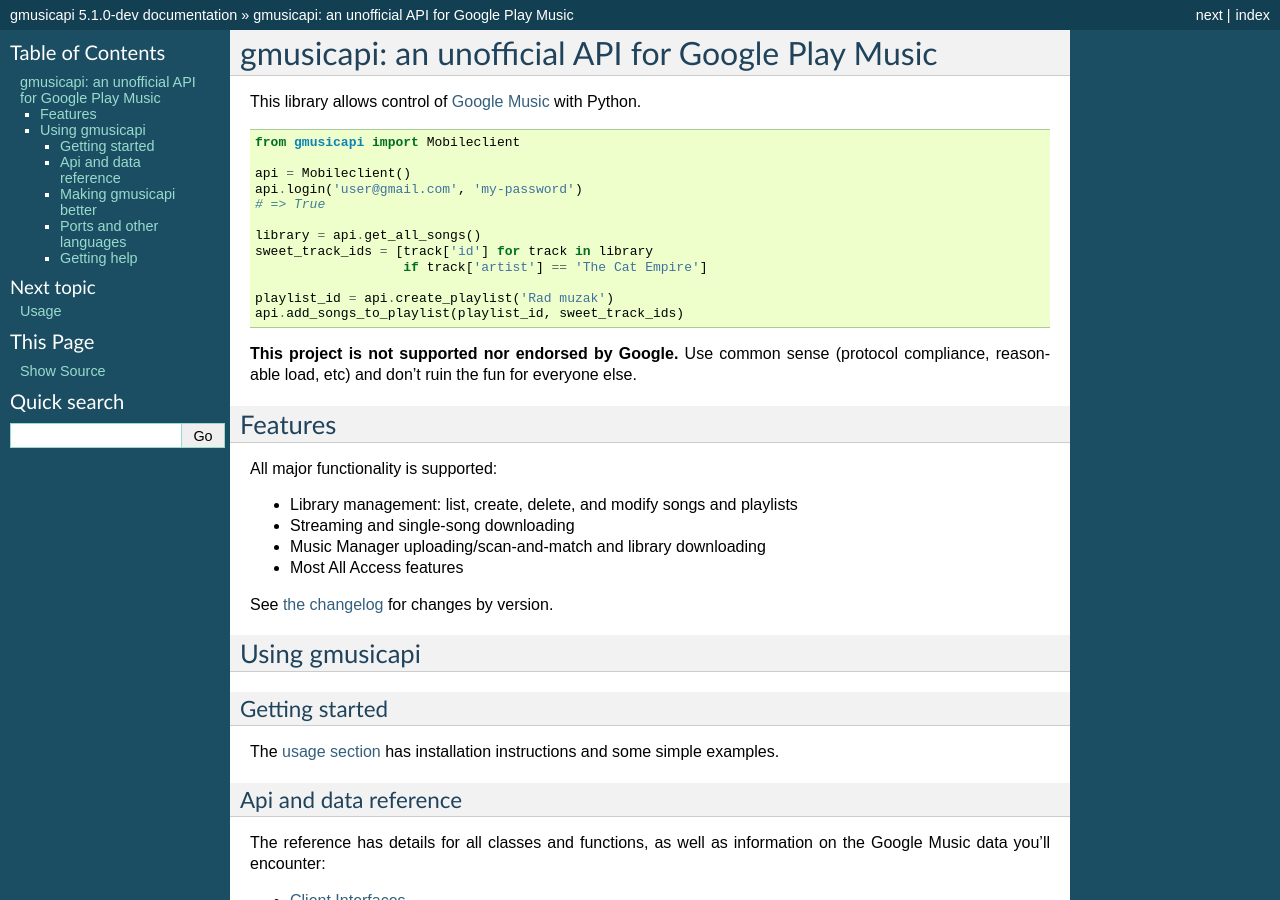
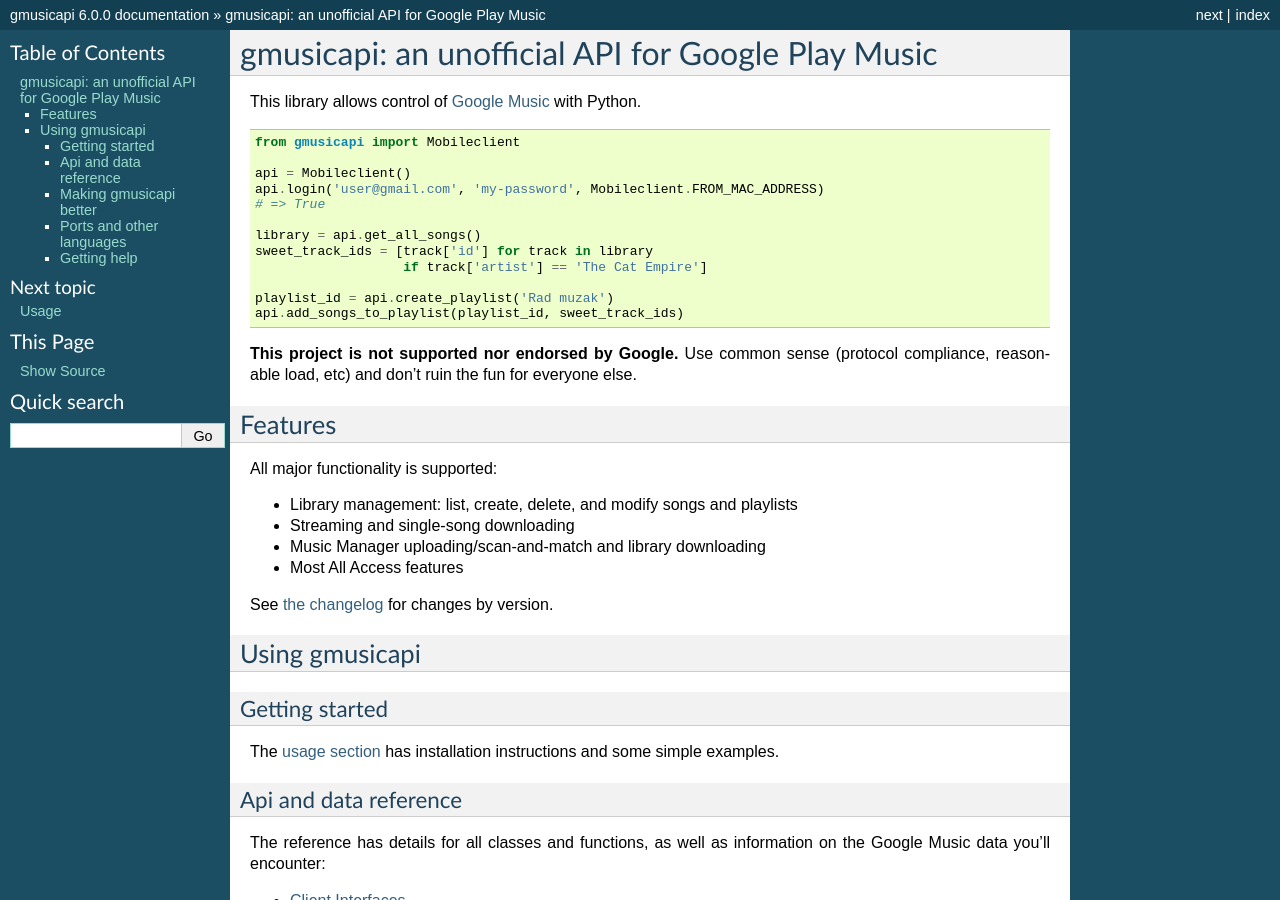
Before and after one commit to simon-weber/gmusicapi, a Sphinx documentation site: the page built from docs/source/index.rst, in a window 1280 px wide and 900 px high. Built offline with Sphinx 7.4.7, drawn with Linux system fonts in a browser that asks for light colours; some of the changed text lies outside the part shown.

Commit message:
6.0.0
pin gpsoauth

```diff
--- a/HISTORY.rst
+++ b/HISTORY.rst
@@ -5,9 +5,9 @@
 
 As of 1.0.0, `semantic versioning <http://semver.org/>`__ is used.
 
-5.1.0
+6.0.0
 +++++
-released ...
+released 2015-06-20
 
 - fix creation of multiple android devices from android_id=None; support creating device ids from mac address.
 - android_id is now optional for mobileclient.get_stream_url, defaulting to android_id from login()
--- a/README.rst
+++ b/README.rst
@@ -9,7 +9,7 @@
     from gmusicapi import Mobileclient
 
     api = Mobileclient()
-    api.login('user@gmail.com', 'my-password')
+    api.login('user@gmail.com', 'my-password', Mobileclient.FROM_MAC_ADDRESS)
     # => True
 
     library = api.get_all_songs()
--- a/docs/source/index.rst
+++ b/docs/source/index.rst
@@ -9,7 +9,7 @@
     from gmusicapi import Mobileclient
 
     api = Mobileclient()
-    api.login('user@gmail.com', 'my-password')
+    api.login('user@gmail.com', 'my-password', Mobileclient.FROM_MAC_ADDRESS)
     # => True
 
     library = api.get_all_songs()
--- a/example.py
+++ b/example.py
@@ -21,7 +21,7 @@
         email = raw_input('Email: ')
         password = getpass()
 
-        logged_in = api.login(email, password)
+        logged_in = api.login(email, password, Mobileclient.FROM_MAC_ADDRESS)
         attempts += 1
 
     return api
--- a/gmusicapi/_version.py
+++ b/gmusicapi/_version.py
@@ -1 +1 @@
-__version__ = "5.1.0-dev"
+__version__ = "6.0.0"
--- a/setup.py
+++ b/setup.py
@@ -56,7 +56,7 @@
         'oauth2client >= 1.1',                    # TokenRevokeError
         'mock >= 0.7.0',                          # MagicMock
         'appdirs >= 1.1.0',                       # user_log_dir
-        'gpsoauth >= 0.0.3',                      # mac -> android_id
+        'gpsoauth == 0.0.3',                      # mac -> android_id
     ] + dynamic_requires,
     classifiers=[
         'Development Status :: 4 - Beta',
```
